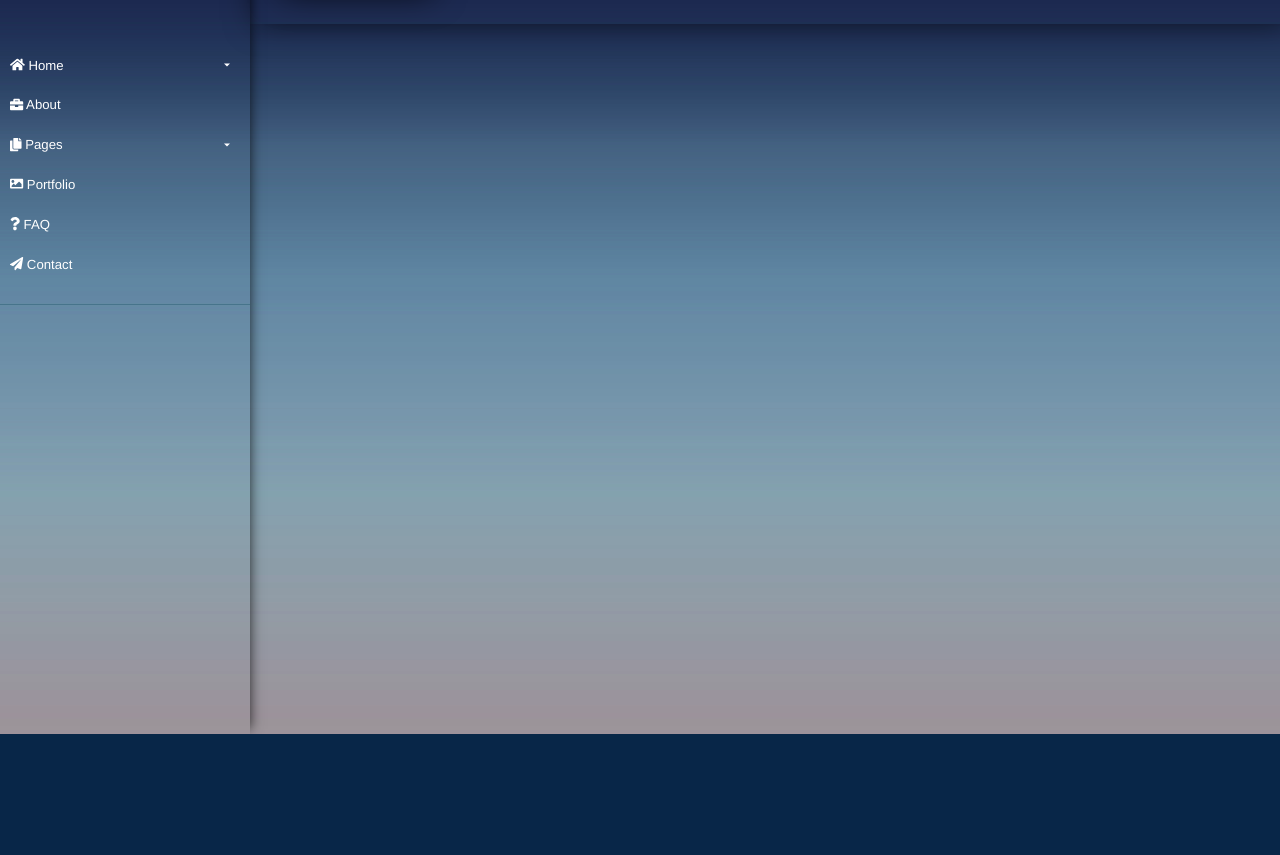
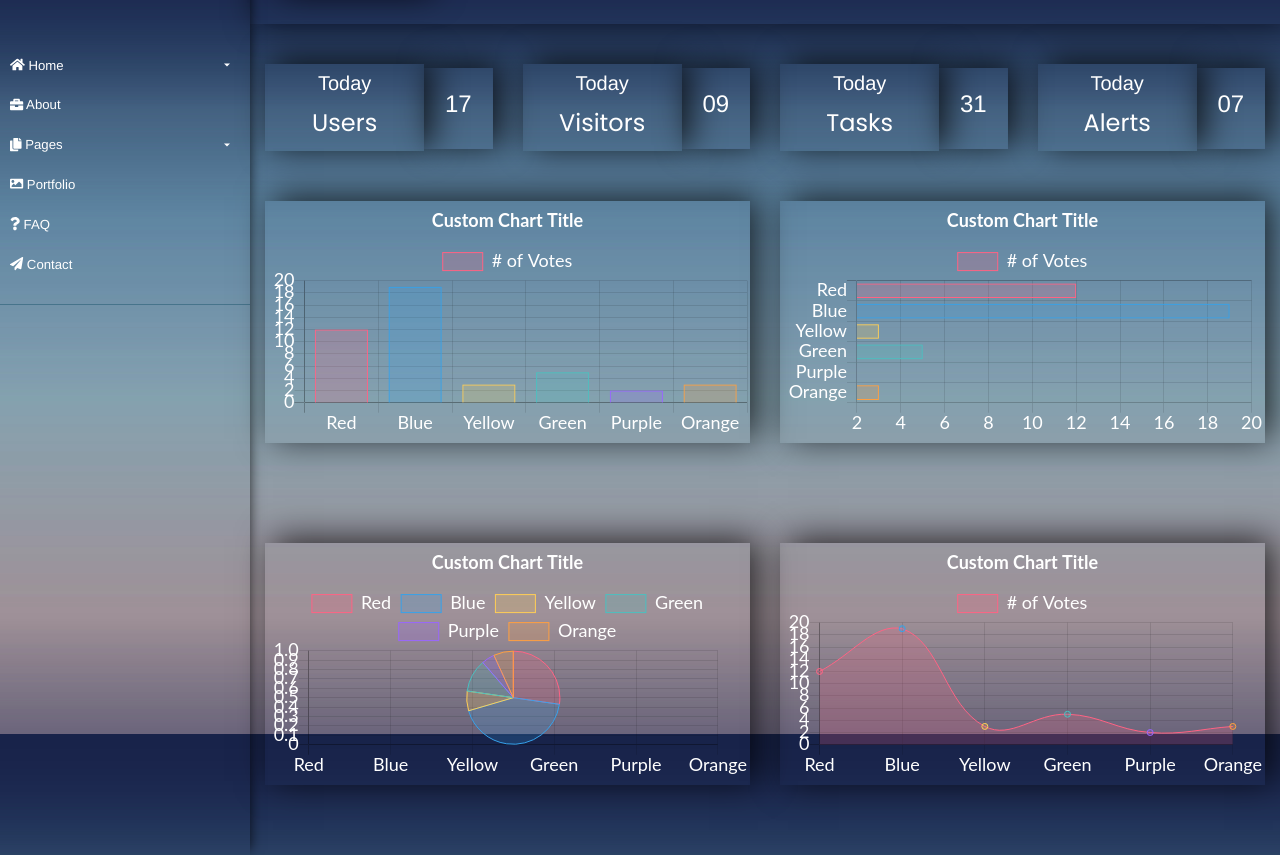
Before and after one commit to bharatnivas/Bootstrap-first-Learn-task, a plain HTML site: page index.html in a window 1280 px wide. Shown: the part 66-921 px from the top of the page. Before the commit the page ends 800 px from the top, so only its background shows below. Drawn offline with nearby package versions, Linux system fonts and the light colour scheme.

Commit message:
charts update

```diff
--- a/index.html
+++ b/index.html
@@ -121,7 +121,92 @@
                     </div>
                 </div>
             </nav>
+        <div class="CalculationBox">
+            <div class="container-fluid">
+               <div class="row">
+                <div class="col-lg-3">
+                  <div class="minibox">
+                     <div class="usertypes">
+                       <h5>Today</h5>
+                       <p>Users</p>
+                     </div>
+                     <div class="uservalue">
+                        <label>17</label>
+                    </div>
+                  </div>
+                </div>
+                <div class="col-lg-3">
+                   <div class="minibox">
+                     <div class="usertypes">
+                       <h5>Today</h5>
+                       <p>Visitors</p>
+                     </div>
+                     <div class="uservalue">
+                        <label>09</label>
+                    </div>
+                    </div>
+                </div>
+                <div class="col-lg-3">
+                   <div class="minibox">
+                    <div class="usertypes">
+                       <h5>Today</h5>
+                       <p>Tasks</p>
+                     </div>
+                     <div class="uservalue">
+                        <label>31</label>
+                    </div>
+                    </div>
+                </div>
+                <div class="col-lg-3">
+                  <div class="minibox">
+                     <div class="usertypes">
+                       <h5>Today</h5>
+                       <p>Alerts</p>
+                     </div>
+                     <div class="uservalue">
+                        <label>07</label>
+                    </div>
+                 </div>
+                </div>
+               </div>
+            </div>
         </div>
+<div class="chartfix">
+    <div class="container-fluid">
+        <div class="row">
+                <div class="col-lg-6">
+                    <div class="chartalign">
+                        <canvas id="myChart"></canvas>
+                    </div>
+                </div>
+                <div class="col-lg-6">
+                    <div class="chartalign">
+                        <canvas id="chart"></canvas>
+                    </div>
+                </div>
+        </div>
+    </div>
+</div>
+<div>
+<div class="chartfix">
+<div class="container-fluid">
+<div class="row">
+ <div class="col-lg-6">
+                    <div class="chartalign">
+                        <canvas id="chartthree" width="100%" height="50%"></canvas>
+                    </div>
+                </div>
+                 <div class="col-lg-6">
+                    <div class="chartalign">
+                        <canvas id="chartfour" width="100%" height="50%"></canvas>
+                    </div>
+                </div>
+</div>
+</div>
+</div>
+</div>
+
+
     </div>
 
     <!-- jQuery CDN - Slim version (=without AJAX) -->
@@ -130,7 +215,11 @@
     <script src="https://cdnjs.cloudflare.com/ajax/libs/popper.js/1.14.0/umd/popper.min.js" integrity="sha384-cs/chFZiN24E4KMATLdqdvsezGxaGsi4hLGOzlXwp5UZB1LY//20VyM2taTB4QvJ" crossorigin="anonymous"></script>
     <!-- Bootstrap JS -->
     <script src="https://stackpath.bootstrapcdn.com/bootstrap/4.1.0/js/bootstrap.min.js" integrity="sha384-uefMccjFJAIv6A+rW+L4AHf99KvxDjWSu1z9VI8SKNVmz4sk7buKt/6v9KI65qnm" crossorigin="anonymous"></script>
-
+    <script src="https://cdnjs.cloudflare.com/ajax/libs/Chart.js/2.6.0/Chart.min.js"></script>
+    <script src="js/chart.js"></script>
+    <script src="js/chart2.js"></script>
+     <script src="js/chart3.js"></script>
+      <script src="js/chart4.js"></script>
     <script type="text/javascript">
         $(document).ready(function () {
             $('#sidebarCollapse').on('click', function () {
@@ -138,6 +227,8 @@
             });
         });
     </script>
+
+
 </body>
 
 </html>
--- /dev/null
+++ b/js/chart.js
@@ -0,0 +1,56 @@
+let myChart = document.getElementById('myChart').getContext('2d');
+
+    // Global Options
+    Chart.defaults.global.defaultFontFamily = 'Lato';
+    Chart.defaults.global.defaultFontSize = 18;
+    Chart.defaults.global.defaultFontColor = '#fff';
+
+    let massPopChart = new Chart(myChart, {
+      type: 'bar',
+    data: {
+        labels: ["Red", "Blue", "Yellow", "Green", "Purple", "Orange"],
+        datasets: [{
+            label: '# of Votes',
+            data: [12, 19, 3, 5, 2, 3],
+            backgroundColor: [
+                'rgba(255, 99, 132, 0.2)',
+                'rgba(54, 162, 235, 0.2)',
+                'rgba(255, 206, 86, 0.2)',
+                'rgba(75, 192, 192, 0.2)',
+                'rgba(153, 102, 255, 0.2)',
+                'rgba(255, 159, 64, 0.2)'
+            ],
+            borderColor: [
+                'rgba(255,99,132,1)',
+                'rgba(54, 162, 235, 1)',
+                'rgba(255, 206, 86, 1)',
+                'rgba(75, 192, 192, 1)',
+                'rgba(153, 102, 255, 1)',
+                'rgba(255, 159, 64, 1)'
+            ],
+            borderWidth: 1
+        }]
+    },
+    options: {
+       legend:{labels: {fontColor: '#fff'}},
+      title: {
+            display: true,
+            fontColor: '#fff',
+            text: 'Custom Chart Title'
+        },
+        scales: {
+            yAxes: [{
+                ticks: {
+                    beginAtZero:true,
+                    fontColor: '#fff'
+                },
+            }],
+          xAxes: [{
+                ticks: {
+                    fontColor: '#fff'
+                },
+            }]
+        }
+
+    }
+});
--- /dev/null
+++ b/js/chart2.js
@@ -0,0 +1,56 @@
+let chart = document.getElementById('chart').getContext('2d');
+
+    // Global Options
+    Chart.defaults.global.defaultFontFamily = 'Lato';
+    Chart.defaults.global.defaultFontSize = 18;
+    Chart.defaults.global.defaultFontColor = '#777';
+
+    let massChart = new Chart(chart, {
+      type:'horizontalBar', // bar, horizontalBar, pie, line, doughnut, radar, polarArea
+      data:{
+       labels: ["Red", "Blue", "Yellow", "Green", "Purple", "Orange"],
+        datasets: [{
+            label: '# of Votes',
+            data: [12, 19, 3, 5, 2, 3],
+            backgroundColor: [
+                'rgba(255, 99, 132, 0.2)',
+                'rgba(54, 162, 235, 0.2)',
+                'rgba(255, 206, 86, 0.2)',
+                'rgba(75, 192, 192, 0.2)',
+                'rgba(153, 102, 255, 0.2)',
+                'rgba(255, 159, 64, 0.2)'
+            ],
+            borderColor: [
+                'rgba(255,99,132,1)',
+                'rgba(54, 162, 235, 1)',
+                'rgba(255, 206, 86, 1)',
+                'rgba(75, 192, 192, 1)',
+                'rgba(153, 102, 255, 1)',
+                'rgba(255, 159, 64, 1)'
+            ],
+            borderWidth: 1
+        }]
+    },
+    options: {
+       legend:{labels: {fontColor: '#fff'}},
+      title: {
+            display: true,
+            fontColor: '#fff',
+            text: 'Custom Chart Title'
+        },
+        scales: {
+            yAxes: [{
+                ticks: {
+                    beginAtZero:true,
+                    fontColor: '#fff'
+                },
+            }],
+          xAxes: [{
+                ticks: {
+                    fontColor: '#fff'
+                },
+            }]
+        }
+
+    }
+});
--- /dev/null
+++ b/js/chart3.js
@@ -0,0 +1,56 @@
+let chartthree = document.getElementById('chartthree').getContext('2d');
+
+    // Global Options
+    Chart.defaults.global.defaultFontFamily = 'Lato';
+    Chart.defaults.global.defaultFontSize = 18;
+    Chart.defaults.global.defaultFontColor = '#fff';
+
+    let masPopChart = new Chart(chartthree, {
+      type: 'pie',
+    data: {
+        labels: ["Red", "Blue", "Yellow", "Green", "Purple", "Orange"],
+        datasets: [{
+            label: '# of Votes',
+            data: [12, 19, 3, 5, 2, 3],
+            backgroundColor: [
+                'rgba(255, 99, 132, 0.2)',
+                'rgba(54, 162, 235, 0.2)',
+                'rgba(255, 206, 86, 0.2)',
+                'rgba(75, 192, 192, 0.2)',
+                'rgba(153, 102, 255, 0.2)',
+                'rgba(255, 159, 64, 0.2)'
+            ],
+            borderColor: [
+                'rgba(255,99,132,1)',
+                'rgba(54, 162, 235, 1)',
+                'rgba(255, 206, 86, 1)',
+                'rgba(75, 192, 192, 1)',
+                'rgba(153, 102, 255, 1)',
+                'rgba(255, 159, 64, 1)'
+            ],
+            borderWidth: 1
+        }]
+    },
+    options: {
+       legend:{labels: {fontColor: '#fff'}},
+      title: {
+            display: true,
+            fontColor: '#fff',
+            text: 'Custom Chart Title'
+        },
+        scales: {
+            yAxes: [{
+                ticks: {
+                    beginAtZero:true,
+                    fontColor: '#fff'
+                },
+            }],
+          xAxes: [{
+                ticks: {
+                    fontColor: '#fff'
+                },
+            }]
+        }
+
+    }
+});
--- /dev/null
+++ b/js/chart4.js
@@ -0,0 +1,56 @@
+let chartfour = document.getElementById('chartfour').getContext('2d');
+
+    // Global Options
+    Chart.defaults.global.defaultFontFamily = 'Lato';
+    Chart.defaults.global.defaultFontSize = 18;
+    Chart.defaults.global.defaultFontColor = '#fff';
+
+    let massPpChart = new Chart(chartfour, {
+      type: 'line',
+    data: {
+        labels: ["Red", "Blue", "Yellow", "Green", "Purple", "Orange"],
+        datasets: [{
+            label: '# of Votes',
+            data: [12, 19, 3, 5, 2, 3],
+            backgroundColor: [
+                'rgba(255, 99, 132, 0.2)',
+                'rgba(54, 162, 235, 0.2)',
+                'rgba(255, 206, 86, 0.2)',
+                'rgba(75, 192, 192, 0.2)',
+                'rgba(153, 102, 255, 0.2)',
+                'rgba(255, 159, 64, 0.2)'
+            ],
+            borderColor: [
+                'rgba(255,99,132,1)',
+                'rgba(54, 162, 235, 1)',
+                'rgba(255, 206, 86, 1)',
+                'rgba(75, 192, 192, 1)',
+                'rgba(153, 102, 255, 1)',
+                'rgba(255, 159, 64, 1)'
+            ],
+            borderWidth: 1
+        }]
+    },
+    options: {
+       legend:{labels: {fontColor: '#fff'}},
+      title: {
+            display: true,
+            fontColor: '#fff',
+            text: 'Custom Chart Title'
+        },
+        scales: {
+            yAxes: [{
+                ticks: {
+                    beginAtZero:true,
+                    fontColor: '#fff'
+                },
+            }],
+          xAxes: [{
+                ticks: {
+                    fontColor: '#fff'
+                },
+            }]
+        }
+
+    }
+});
--- a/style.css
+++ b/style.css
@@ -4,12 +4,17 @@
 
 @import "https://fonts.googleapis.com/css?family=Poppins:300,400,500,600,700";
 body {
-    background: url(images/glass.png) left top repeat-x #082648;
+  /*  background: url(images/glass.png) left top repeat-x #082648;*/
+    background: url(images/glass.png) no-repeat fixed 100% 100%;
     font-family: 'Helvetica Neue', 'Helvetica', Arial, sans-serif;
     color: #FFF;
-    height: 100vh;
+    height: 100%;
     min-height: 100%;
     font-size: 12px;
+    -moz-background-size: cover;
+    -webkit-background-size: cover;
+    -o-background-size: cover;
+    background-size: cover;
 }
 
 p {
@@ -203,6 +208,56 @@ a.article:hover {
     background-color: black;
     box-shadow: 8px -4px 33px 0px rgba(0,0,0,0.75);
 }
+
+/*CalculationBox*/
+.minibox{
+    box-shadow: 8px -4px 33px 0px rgba(0,0,0,0.75);
+}
+.usertypes{
+    float: left;
+    width: 70%;
+    text-align: center;
+    padding: 0.58em;
+    box-shadow: 0 1px 1px rgba(0,0,0,.05);
+    -o-box-shadow: 0 1px 1px rgba(0,0,0,.05);
+    -webkit-box-shadow: 0 1px 1px rgba(0,0,0,.05);
+    -moz-box-shadow: 0 1px 1px rgba(0,0,0,.05);
+     box-shadow: 8px -4px 33px 0px rgba(0,0,0,0.75);
+}
+.uservalue {
+    float: right;
+    width: 30%;
+    text-align: center;
+      padding: 1.54em 1em;
+    margin-top: 4px;
+    border: none;
+    color:#fff;
+    box-shadow: 0 1px 1px rgba(0,0,0,.05);
+    -o-box-shadow: 0 1px 1px rgba(0,0,0,.05);
+    -webkit-box-shadow: 0 1px 1px rgba(0,0,0,.05);
+    -moz-box-shadow: 0 1px 1px rgba(0,0,0,.05);
+      box-shadow: 8px -4px 33px 0px rgba(0,0,0,0.75);
+}
+.uservalue label {
+    font-size: 2em;
+    color:#fff;
+}
+.usertypes p {
+    font-size: 2em;
+    color: #fff;
+    margin-top: 10px;
+    font-weight: 400;
+    padding:0;
+    margin:0;
+}
+.chartalign{
+    position: relative;
+    box-shadow: 8px -4px 33px 0px rgba(0,0,0,0.75);
+}
+
+.chartfix {
+    padding: 50px 0px;
+}
 /* ---------------------------------------------------
     CONTENT STYLE
 ----------------------------------------------------- */
```
Also changed, not shown: images/29230128.jpeg (added).
